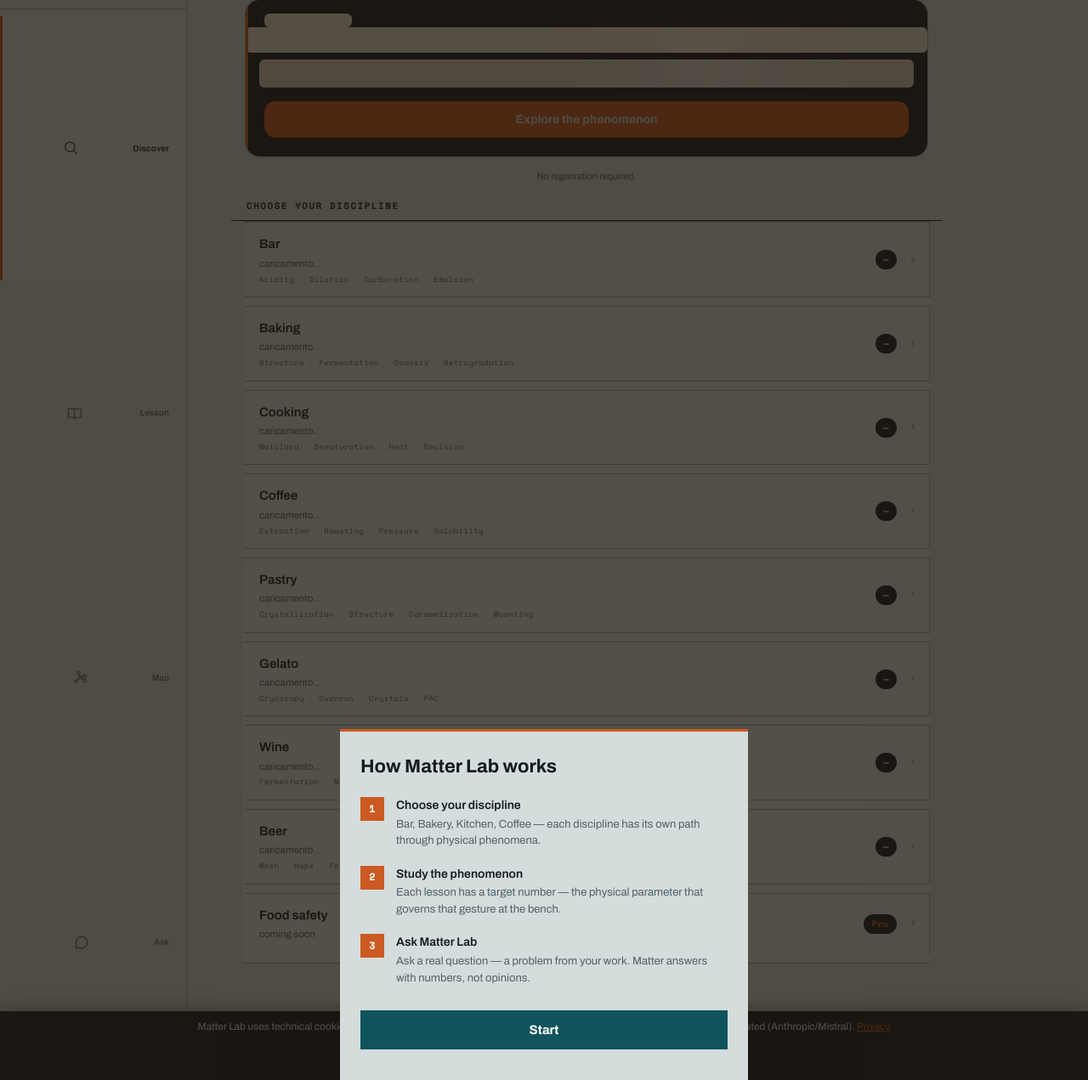
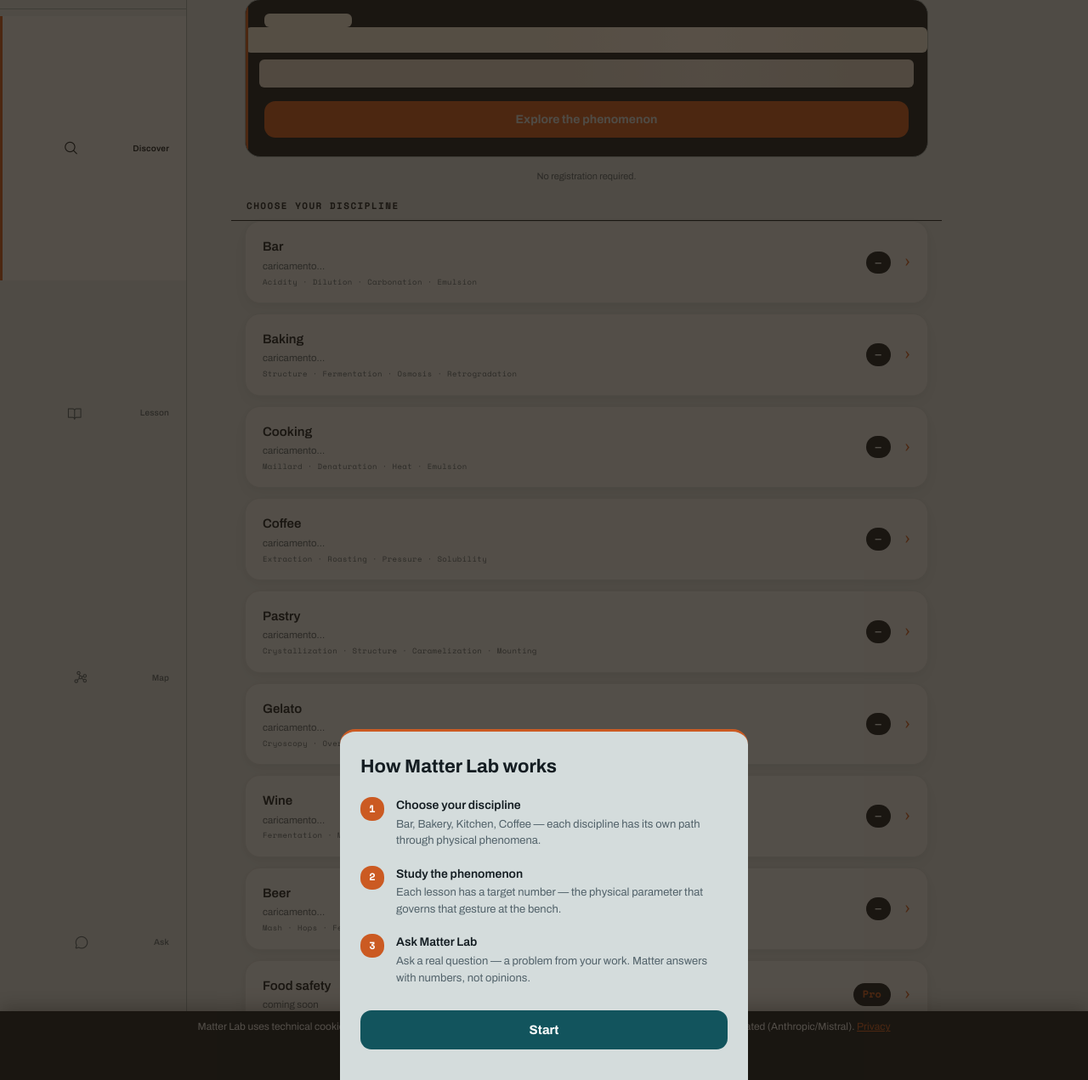
Before and after one commit to miclam84-droid/calibro-server, a Python web app: template templates/index.html in a window 1280 px wide. Shown: the part 92-1363 px from the top of the page at 85% size. Run offline with Jinja, Linux system fonts and the light colour scheme; the template is opened without the code that fills it, so the values that code supplies are empty; a map, chart or similar area stays blank; some web fonts are replaced.

Commit message:
Design System v2: neutralizzato il tema spigoloso (border-radius:0 !important) - card morbide ovunque

```diff
--- a/static/matter.css
+++ b/static/matter.css
@@ -91,10 +91,10 @@ body{background:var(--bg);color:var(--ink);font-family:var(--sans);
 .no-login{text-align:center;font-size:11px;color:var(--ink-muted);margin-top:6px;padding:0 14px}
 .sec-label{padding:16px 14px 8px;font-family:var(--mono);font-size:10px;
   letter-spacing:.1em;text-transform:uppercase;color:var(--ink-muted)}
-.disc-list{border:1px solid var(--border);border-radius:14px;margin:0 14px;overflow:hidden;background:var(--surface)}
-.disc-item{background:var(--surface);border:1px solid var(--border);border-radius:14px;padding:14px 16px;margin-bottom:10px;cursor:pointer;display:flex;align-items:center;gap:12px;transition:border-color .15s}
-.disc-item:active{background:var(--e100)}
-.disc-item:last-child{border-bottom:none}
+.disc-list{margin:0 16px;display:flex;flex-direction:column;gap:12px}
+.disc-item{background:var(--surface);border:var(--border-soft);border-radius:var(--radius-card);padding:18px 20px;cursor:pointer;display:flex;align-items:center;gap:12px;transition:box-shadow .18s, transform .12s;box-shadow:var(--shadow-card)}
+.disc-item:active{transform:scale(.99);background:var(--e100)}
+.disc-item:last-child{border-bottom:var(--border-soft)}
 .disc-item.off{opacity:.45;cursor:default}
 .disc-dot{width:9px;height:9px;border-radius:50%;background:var(--e500);flex-shrink:0}
 .disc-dot.dim{background:var(--border)}
@@ -103,8 +103,8 @@ body{background:var(--bg);color:var(--ink);font-family:var(--sans);
 .disc-item.off .disc-n{color:var(--ink-muted)}
 .disc-m{font-size:11.5px;color:var(--ink-muted);margin-top:2px}
 .disc-kw{font-family:var(--mono);font-size:9px;color:var(--ink-muted);letter-spacing:.04em;margin-top:3px;line-height:1.4}
-.disc-chip{background:var(--ink);color:var(--paper-hi);font-family:var(--mono);font-size:11px;font-weight:700;padding:3px 9px;border-radius:20px;flex-shrink:0}
-.disc-arr{color:var(--border);font-size:18px;font-weight:300;margin-left:4px}
+.disc-chip{background:var(--ink);color:var(--paper-hi);font-family:var(--mono);font-size:12px;font-weight:700;padding:4px 11px;border-radius:var(--radius-pill);flex-shrink:0}
+.disc-arr{color:var(--accent);font-size:20px;font-weight:400;margin-left:4px}
 .disc-prog{margin-top:5px;height:2px;background:var(--border);border-radius:1px;overflow:hidden}
 .disc-prog-fill{height:100%;background:var(--e500)}
 .principio-card{margin:10px 14px 0;background:var(--surface);
@@ -862,14 +862,14 @@ a:focus-visible,input:focus-visible{
 .sl-h{font-family:var(--serif)}
 
 /* chat Chiedi — stile terminale (mockup) */
-.ask-input-row{display:flex;align-items:center;gap:8px;background:var(--paper-hi);border:1.5px solid var(--line-strong);border-radius:0;padding:2px 6px}
+.ask-input-row{display:flex;align-items:center;gap:8px;background:var(--paper-hi);border:1.5px solid var(--line-strong);border-radius:var(--radius-btn);padding:2px 6px}
 .ask-prompt{font-family:var(--mono);font-weight:700;color:var(--accent);font-size:16px;flex-shrink:0;padding-left:6px}
 .ask-input{font-family:var(--mono);font-size:13px;background:none;border:none}
-.ask-btn{background:var(--signal);border-radius:0;color:var(--paper-hi)}
+.ask-btn{background:var(--signal);border-radius:var(--radius-btn);color:var(--paper-hi)}
 .ask-btn:hover{background:var(--accent)}
 
 /* feature foto — elementi cliccabili (aggancio al loop) */
-.foto-chip{font-family:var(--mono);font-size:12px;background:var(--paper-hi);border:1px solid var(--border);color:var(--ink);padding:5px 10px;border-radius:0;cursor:pointer;display:inline-flex;align-items:center;gap:5px}
+.foto-chip{font-family:var(--mono);font-size:12px;background:var(--paper-hi);border:1px solid var(--border);color:var(--ink);padding:5px 10px;border-radius:var(--radius-pill);cursor:pointer;display:inline-flex;align-items:center;gap:5px}
 .foto-chip:hover{border-color:var(--accent);color:var(--accent)}
 .foto-fen{display:flex;align-items:center;gap:7px;width:100%;text-align:left;background:var(--paper-hi);border:1px solid var(--border);border-left:3px solid var(--accent);padding:9px 11px;margin:4px 0;cursor:pointer;font-size:13px;color:var(--ink)}
 .foto-fen:hover{background:var(--surface)}
@@ -880,7 +880,7 @@ a:focus-visible,input:focus-visible{
 
 /* icone foto/voce — stile strumento con etichetta (override) */
 .ask-media-row{display:flex;gap:8px;padding:8px 2px 0}
-.ask-ico-btn{display:inline-flex;align-items:center;gap:7px;background:var(--paper-hi);border:1.5px solid var(--line-strong);border-radius:0;padding:8px 14px;cursor:pointer;transition:none}
+.ask-ico-btn{display:inline-flex;align-items:center;gap:7px;background:var(--paper-hi);border:1.5px solid var(--line-strong);border-radius:var(--radius-btn);padding:8px 14px;cursor:pointer;transition:transform .12s}
 .ask-ico-btn i.ph{font-size:17px;line-height:1;color:var(--accent)}
 .ask-ico-btn span{font-family:var(--mono);font-size:11px;letter-spacing:.08em;text-transform:uppercase;font-weight:700;color:var(--ink)}
 .ask-ico-btn:hover{background:var(--surface);border-color:var(--accent)}
@@ -894,33 +894,31 @@ a:focus-visible,input:focus-visible{
 #cookie-banner p{font-size:12px;line-height:1.4;color:var(--paper-hi);margin:0;flex:1;min-width:180px}
 #cookie-banner a{color:var(--accent);text-decoration:underline}
 .cookie-btns{display:flex;gap:8px;flex-shrink:0}
-.cookie-ok{background:var(--accent);color:var(--paper-hi);border:none;font-family:var(--sans);font-size:12px;font-weight:700;padding:8px 14px;cursor:pointer;border-radius:0}
-.cookie-no{background:none;color:var(--paper-hi);border:1px solid var(--border);font-size:12px;padding:8px 12px;cursor:pointer;border-radius:0}
+.cookie-ok{background:var(--accent);color:var(--paper-hi);border:none;font-family:var(--sans);font-size:12px;font-weight:700;padding:8px 14px;cursor:pointer;border-radius:var(--radius-btn)}
+.cookie-no{background:none;color:var(--paper-hi);border:1px solid var(--border);font-size:12px;padding:8px 12px;cursor:pointer;border-radius:var(--radius-btn)}
 
 /* pulsante ascolta audio sull'output foto */
-.foto-audio-btn{display:inline-flex;align-items:center;gap:5px;background:var(--signal);color:var(--paper-hi);border:none;font-family:var(--mono);font-size:10px;font-weight:700;letter-spacing:.06em;text-transform:uppercase;padding:5px 10px;cursor:pointer;border-radius:0;flex-shrink:0}
+.foto-audio-btn{display:inline-flex;align-items:center;gap:5px;background:var(--signal);color:var(--paper-hi);border:none;font-family:var(--mono);font-size:10px;font-weight:700;letter-spacing:.06em;text-transform:uppercase;padding:5px 10px;cursor:pointer;border-radius:var(--radius-pill);flex-shrink:0}
 .foto-audio-btn:hover{background:var(--accent)}
 .foto-audio-btn:disabled{opacity:.6;cursor:default}
 
 /* flavor network — stile strumento (override angoli netti) */
-.flavor-card{background:var(--paper-hi);border:1px solid var(--border);border-left:3px solid var(--accent);border-radius:0;margin:12px 14px 0}
+.flavor-card{background:var(--paper-hi);border:var(--border-soft);border-left:3px solid var(--accent);border-radius:var(--radius-card);margin:12px 16px 0;box-shadow:var(--shadow-card)}
 .fl-icon{background:var(--accent);border-radius:0}
-.flavor-input{border:1.5px solid var(--line-strong);border-radius:0;font-family:var(--mono);font-size:14px;background:var(--paper-hi)}
+.flavor-input{border:1.5px solid var(--line-strong);border-radius:var(--radius-btn);font-family:var(--mono);font-size:14px;background:var(--paper-hi)}
 .flavor-input:focus{border-color:var(--accent)}
-.flavor-search-btn{background:var(--accent);border-radius:0;font-family:var(--mono);font-weight:700;font-size:12px;text-transform:uppercase;letter-spacing:.06em}
+.flavor-search-btn{background:var(--accent);border-radius:var(--radius-btn);font-family:var(--mono);font-weight:700;font-size:12px;text-transform:uppercase;letter-spacing:.06em}
 .flavor-result-name{color:var(--ink);font-family:var(--mono);font-size:13px}
 .flavor-result-why{color:var(--accent)}
 
 /* calcolatori — stile strumento (override angoli netti) */
-.calc-card{background:var(--paper-hi);border:1px solid var(--border);border-radius:0}
-.foodcost-card{background:var(--paper-hi);border:1px solid var(--border);border-left:3px solid var(--signal);border-radius:0}
-.calc-input,.calc-field input{border-radius:0 !important;font-family:var(--mono)}
+.calc-card{background:var(--paper-hi);border:var(--border-soft);border-radius:var(--radius-card);box-shadow:var(--shadow-card)}
+.foodcost-card{background:var(--paper-hi);border:var(--border-soft);border-left:3px solid var(--signal);border-radius:var(--radius-card);box-shadow:var(--shadow-card)}
+.calc-input,.calc-field input{border-radius:var(--radius-btn) !important;font-family:var(--mono)}
 
 /* uniformazione bordi — card contenitori a angoli netti (i badge/pillole restano tondi) */
-.disc-list,.disc-item,.scheda-les,.scheda-quiz2,.principio-card{border-radius:0 !important}
-.disc-list{border-left:none;border-right:none}
-.disc-item{border-left:3px solid transparent}
-.disc-item:hover{border-left-color:var(--accent)}
+.scheda-les,.scheda-quiz2,.principio-card{border-radius:var(--radius-card-sm)}
+.disc-item:hover{box-shadow:0 6px 18px rgba(20,29,34,.10)}
 
 /* strumento nella lezione (Parte B — appare col numero-bersaglio) */
 .les-strumento{margin:12px 14px 0;padding:0}
@@ -933,10 +931,10 @@ a:focus-visible,input:focus-visible{
 .les-strum-cta{font-family:var(--mono);font-size:10px;font-weight:700;text-transform:uppercase;letter-spacing:.06em;color:var(--signal);white-space:nowrap;display:flex;align-items:center;gap:3px}
 
 /* onboarding — identità nuova (override) */
-.onb-sheet{background:var(--paper);border-radius:0;border-top:3px solid var(--accent)}
+.onb-sheet{background:var(--paper);border-radius:var(--radius-card) var(--radius-card) 0 0;border-top:3px solid var(--accent)}
 .onb-title-ovl{font-family:var(--serif);color:var(--ink)}
-.onb-step-num{border-radius:0;background:var(--accent);font-family:var(--mono);font-weight:700}
-.onb-cta-btn{background:var(--signal);border-radius:0;font-weight:700}
+.onb-step-num{border-radius:var(--radius-btn);background:var(--accent);font-family:var(--mono);font-weight:700}
+.onb-cta-btn{background:var(--signal);border-radius:var(--radius-btn);font-weight:700}
 .onb-step-title{font-family:var(--sans)}
 
 /* card strumenti — curate con contesto d'uso */
@@ -953,8 +951,8 @@ a:focus-visible,input:focus-visible{
 .strum-card-uso{font-family:var(--sans);font-size:12.5px;line-height:1.5;color:var(--ink-muted);margin-top:8px;padding-top:8px;border-top:1px solid var(--border)}
 
 /* card ponte Cifra — bottone invitante (era grigio spento) + angoli netti */
-.bridge-card{border-radius:0;border-left:3px solid var(--cifra-p300)}
-.bridge-cta{background:var(--cifra-p300);color:var(--cifra-p700);font-weight:700;border-radius:0;font-family:var(--sans);font-size:13px;padding:11px 16px}
+.bridge-card{border-radius:var(--radius-card-sm);border-left:3px solid var(--cifra-p300)}
+.bridge-cta{background:var(--cifra-p300);color:var(--cifra-p700);font-weight:700;border-radius:var(--radius-btn);font-family:var(--sans);font-size:13px;padding:11px 16px}
 .bridge-cta:hover{background:#fff}
 .bridge-headline{font-family:var(--serif);color:#fff}
 
@@ -982,13 +980,13 @@ a:focus-visible,input:focus-visible{
 
 /* Auth — identità nuova (override) */
 .auth-logo{color:var(--ink)}
-.auth-tabs{border:1.5px solid var(--line-strong);border-radius:0}
+.auth-tabs{border:1.5px solid var(--line-strong);border-radius:var(--radius-btn);overflow:hidden}
 .auth-tab.active{background:var(--ink);color:var(--paper-hi)}
-.auth-input{background:var(--paper-hi);border:1.5px solid var(--line-strong);border-radius:0;font-size:16px}
+.auth-input{background:var(--paper-hi);border:1.5px solid var(--line-strong);border-radius:var(--radius-btn);font-size:16px}
 .auth-input:focus{border-color:var(--accent)}
-.auth-btn{background:var(--signal);border-radius:0;font-weight:700}
+.auth-btn{background:var(--signal);border-radius:var(--radius-btn);font-weight:700}
 .auth-btn:hover{background:var(--accent)}
-.auth-msg{border-radius:0}
+.auth-msg{border-radius:var(--radius-btn)}
 .auth-msg.ok{background:#E8F0EE;color:var(--signal);display:block}
 .auth-msg.err{background:#F6E5DE;color:var(--accent);display:block}
 .auth-field label{color:var(--ink-muted)}
```
